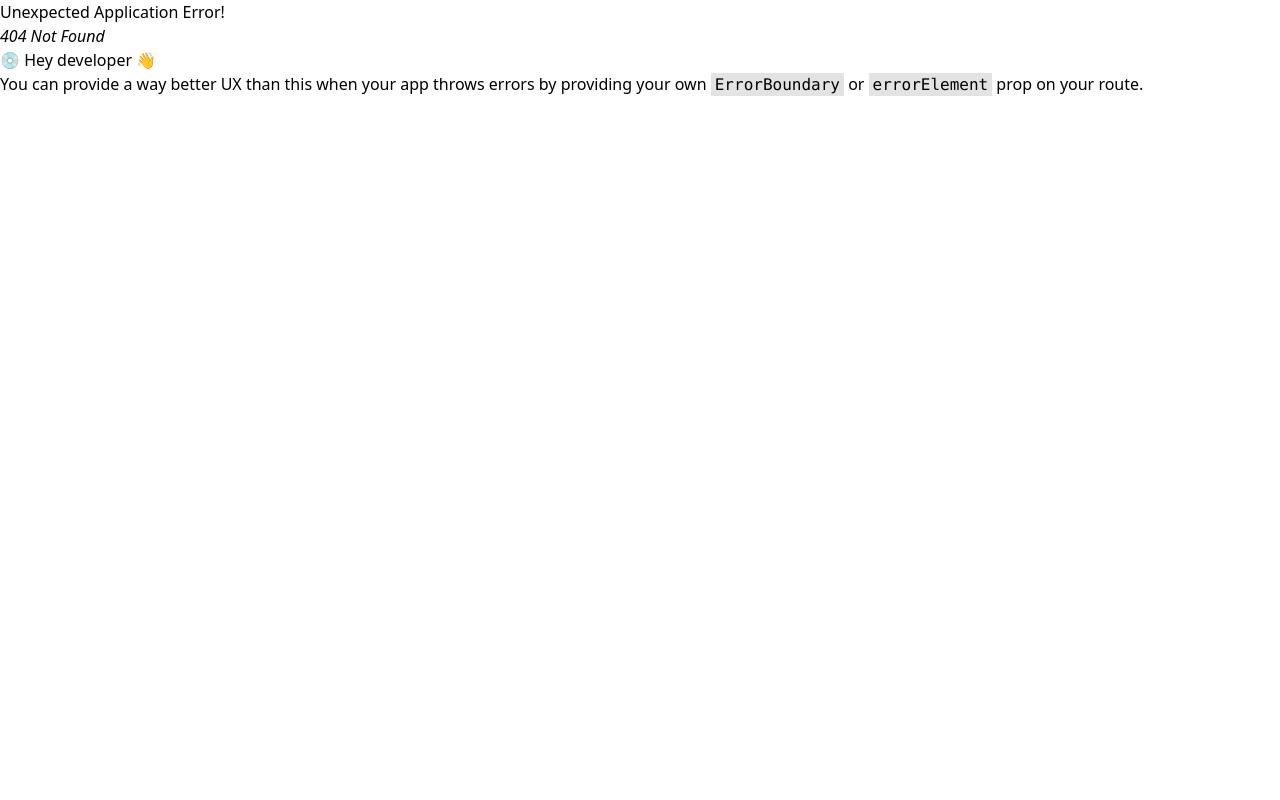
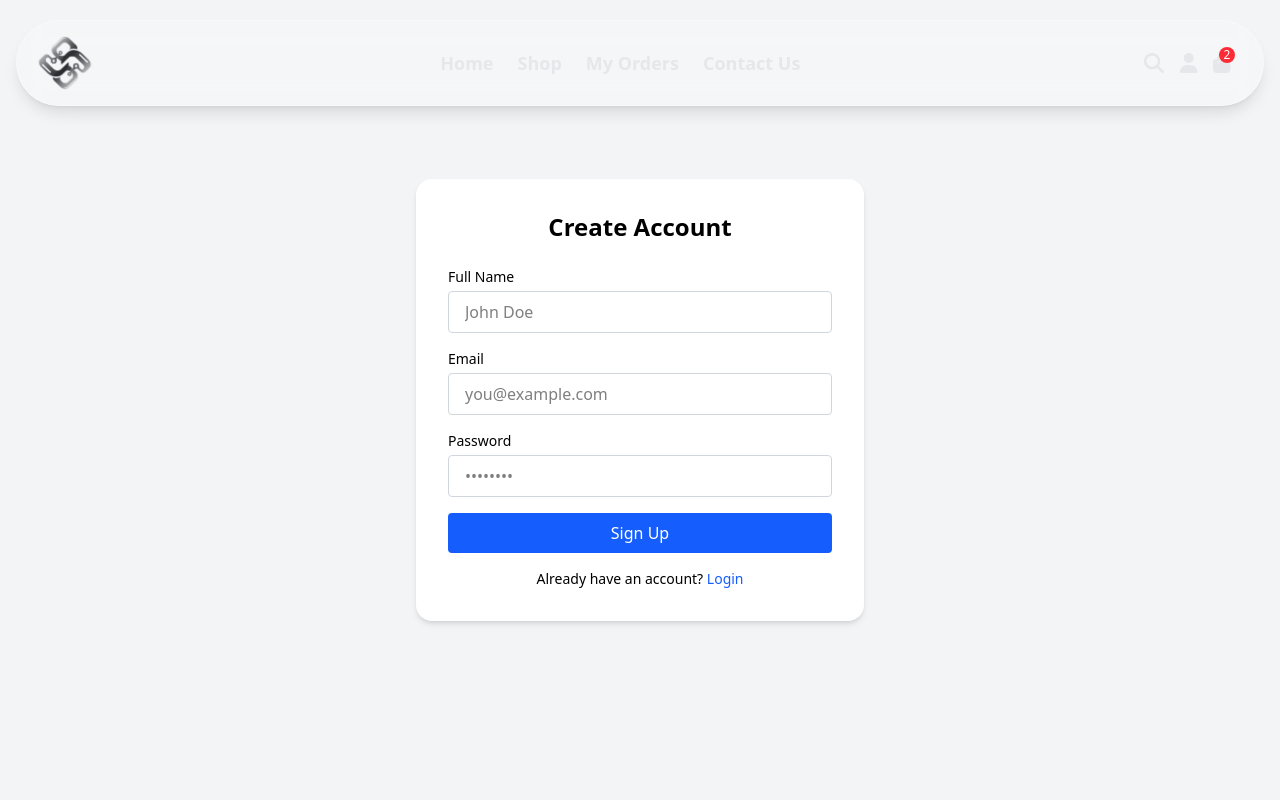
Before and after one commit to ydvnitin16/E-Commerce, a React (Vite) app in the folder Frontend/: page /user/signup in a window 1280 px wide. Before the commit this address had no page. Shown: the top 800 px of the page. Built offline with nearby package versions, Linux system fonts and the light colour scheme.

Commit message:
Add auth pages and validation usingyup

```diff
--- a/Frontend/package.json
+++ b/Frontend/package.json
@@ -15,15 +15,18 @@
     "@fortawesome/free-regular-svg-icons": "^6.7.2",
     "@fortawesome/free-solid-svg-icons": "^6.7.2",
     "@fortawesome/react-fontawesome": "^0.2.2",
+    "@hookform/resolvers": "^5.1.1",
     "@tailwindcss/vite": "^4.1.10",
     "@tanstack/react-query": "^5.81.2",
     "@tanstack/react-query-devtools": "^5.81.2",
     "axios": "^1.10.0",
     "react": "^19.1.0",
     "react-dom": "^19.1.0",
+    "react-hook-form": "^7.58.1",
     "react-router": "^7.6.2",
     "react-router-dom": "^7.6.2",
     "tailwindcss": "^4.1.10",
+    "yup": "^1.6.1",
     "zustand": "^5.0.5"
   },
   "devDependencies": {
--- a/Frontend/src/App.jsx
+++ b/Frontend/src/App.jsx
@@ -11,6 +11,7 @@ import Home from './pages/Home.jsx';
 import ProductDetails from '../src/features/products/ProductDetails.jsx';
 import Login from './features/auth/Login.jsx';
 import ProductList from './features/products/ProductList.jsx';
+import Signup from './features/auth/Signup.jsx';
 
 const App = () => {
     const router = createBrowserRouter(
@@ -23,6 +24,7 @@ const App = () => {
                 </Route>
                 <Route path="/user" element={<MainLayout />}>
                     <Route path="login" element={<Login />} />
+                    <Route path="signup" element={<Signup />} />
                 </Route>
             </>
         )
--- /dev/null
+++ b/Frontend/src/features/auth/Login.jsx
@@ -0,0 +1,84 @@
+// Login.jsx
+import { Link } from 'react-router-dom';
+import { useForm } from 'react-hook-form';
+import * as yup from 'yup';
+import { yupResolver } from '@hookform/resolvers/yup';
+
+const Login = () => {
+    const schema = yup.object({
+        email: yup
+            .string()
+            .trim()
+            .email('Invalid email format')
+            .required('Email is required.'),
+        password: yup.string().required('Password is Required'),
+    });
+
+    const {
+        register,
+        reset,
+        handleSubmit,
+        formState: { errors },
+    } = useForm({
+        resolver: yupResolver(schema),
+    });
+
+    const onSubmit = (data) => {
+        console.log(data);
+        reset();
+    };
+
+    return (
+        <div className="min-h-screen flex items-center justify-center bg-gray-100 px-4">
+            <div className="w-full max-w-md bg-white p-8 rounded-xl shadow-md">
+                <h2 className="text-2xl font-bold mb-6 text-center">Login</h2>
+                <form className="space-y-4" onSubmit={handleSubmit(onSubmit)}>
+                    <div>
+                        <label className="block text-sm font-medium mb-1">
+                            Email
+                        </label>
+                        <input
+                        {...register('email')}
+                            type="email"
+                            className="w-full px-4 py-2 border border-gray-300 rounded focus:outline-none focus:ring-2 focus:ring-blue-500"
+                            placeholder="you@example.com"
+                        />
+                         <p className="text-sm text-red-500 mt-1">{errors?.email?.message}</p>
+                    </div>
+
+                    <div>
+                        <label className="block text-sm font-medium mb-1">
+                            Password
+                        </label>
+                        <input
+                        {...register('password')}
+                            type="password"
+                            className="w-full px-4 py-2 border border-gray-300 rounded focus:outline-none focus:ring-2 focus:ring-blue-500"
+                            placeholder="••••••••"
+                        />
+                         <p className="text-sm text-red-500 mt-1">{errors?.password?.message}</p>
+                    </div>
+
+                    <button
+                        type="submit"
+                        className="w-full bg-blue-600 text-white py-2 rounded hover:bg-blue-700 transition"
+                    >
+                        Login
+                    </button>
+                </form>
+
+                <p className="text-sm text-center mt-4">
+                    Don't have an account?{' '}
+                    <Link
+                        to="/user/signup"
+                        className="text-blue-600 hover:underline"
+                    >
+                        Sign Up
+                    </Link>
+                </p>
+            </div>
+        </div>
+    );
+};
+
+export default Login;
--- /dev/null
+++ b/Frontend/src/features/auth/Signup.jsx
@@ -0,0 +1,100 @@
+// Signup.jsx
+import { useEffect, useState } from 'react';
+import { Link } from 'react-router-dom';
+import { useForm } from 'react-hook-form';
+import * as yup from 'yup';
+import { yupResolver } from '@hookform/resolvers/yup';
+
+const Signup = () => {
+    const schema = yup.object({
+        name: yup.string().trim().required('Name is required'),
+        email: yup
+            .string()
+            .trim()
+            .email('Invalid email format')
+            .required('Email is required.'),
+        password: yup.string().min(6).required('Password is Required'),
+    });
+
+    const {
+        register,
+        reset,
+        handleSubmit,
+        formState: { errors },
+    } = useForm({
+        resolver: yupResolver(schema),
+    });
+
+    const onSubmit = (data) => {
+        console.log(data);
+        reset()
+    };
+
+    return (
+        <div className="min-h-screen flex items-center justify-center bg-gray-100 px-4">
+            <div className="w-full max-w-md bg-white p-8 rounded-2xl shadow-md">
+                <h2 className="text-2xl font-bold mb-6 text-center">
+                    Create Account
+                </h2>
+                <form className="space-y-4" onSubmit={handleSubmit(onSubmit)}>
+                    <div>
+                        <label className="block text-sm font-medium mb-1">
+                            Full Name
+                        </label>
+                        <input
+                            {...register('name')}
+                            type="text"
+                            className="w-full px-4 py-2 border border-gray-300 rounded focus:outline-none focus:ring-2 focus:ring-blue-500"
+                            placeholder="John Doe"
+                        />
+                         <p className="text-sm text-red-500 mt-1">{errors?.name?.message}</p>
+                    </div>
+
+                    <div>
+                        <label className="block text-sm font-medium mb-1">
+                            Email
+                        </label>
+                        <input
+                            {...register('email')}
+                            type="email"
+                            className="w-full px-4 py-2 border  border-gray-300 rounded focus:outline-none focus:ring-2 focus:ring-blue-500"
+                            placeholder="you@example.com"
+                        />
+                         <p className="text-sm text-red-500 mt-1">{errors?.email?.message}</p>
+                    </div>
+
+                    <div>
+                        <label className="block text-sm font-medium mb-1">
+                            Password
+                        </label>
+                        <input
+                            {...register('password')}
+                            type="password"
+                            className="w-full px-4 py-2 border border-gray-300 rounded focus:outline-none focus:ring-2 focus:ring-blue-500"
+                            placeholder="••••••••"
+                        />
+                         <p className="text-sm text-red-500 mt-1">{errors?.password?.message}</p>
+                    </div>
+
+                    <button
+                        type="submit"
+                        className="w-full bg-blue-600 text-white py-2 rounded hover:bg-blue-700 transition"
+                    >
+                        Sign Up
+                    </button>
+                </form>
+
+                <p className="text-sm text-center mt-4">
+                    Already have an account?{' '}
+                    <Link
+                        to="/user/login"
+                        className="text-blue-600 hover:underline"
+                    >
+                        Login
+                    </Link>
+                </p>
+            </div>
+        </div>
+    );
+};
+export default Signup;
```
Also changed, not shown: 1 other file (tests, documents, lock files or other folders).
